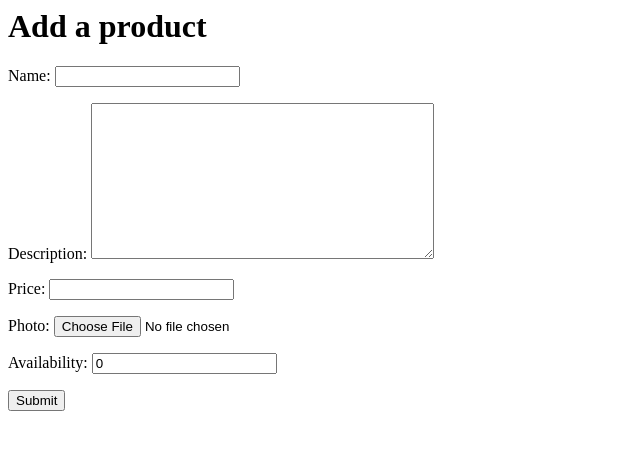
After one commit to wiziz/groceries, a Django app: page /createProduct/ in a window 1280 px wide. The commit adds this page. Shown: the top 450 px of the page, without its empty margins (0-640 px from the left). Run offline with Django 3.2, Linux system fonts and the light colour scheme.

Commit message:
createProduct

```diff
--- a/store/models.py
+++ b/store/models.py
@@ -8,7 +8,7 @@ class products(models.Model):
     description = models.TextField(max_length=10000)
     price = models.DecimalField(decimal_places=2, max_digits=20)
     photo = models.ImageField(upload_to='images', null=True)
-    availablility = models.BooleanField(default=True)
+    availability = models.IntegerField(default=0)
     created = models.DateTimeField(auto_now_add=True)
 
     class Meta:
--- /dev/null
+++ b/store/templates/store/create_Product.html
@@ -0,0 +1,7 @@
+<h1>Add a product</h1>
+
+<form method='POST' action="" enctype="multipart/form-data">
+    {% csrf_token %}
+    {{form.as_p}}
+  <p><button type="submit">Submit</button>
+</form>
--- a/store/templates/store/product_details.html
+++ b/store/templates/store/product_details.html
@@ -3,5 +3,5 @@
 <img src = "{{details.photo.url}}">
 <h3>{{details.price}}</h3>
 <h3>{{details.description}}</h3>
-<h3>{{details.availablility}}</h3>
+<h3>{{details.availability}}</h3>
 <h3>{{details.created}}</h3>
--- a/store/templates/store/products_List.html
+++ b/store/templates/store/products_List.html
@@ -1,5 +1,5 @@
 <h1>Products List</h1>
-
+<h3><a href="{% url 'createProduct'%}">Add Products</a></h3>
 <table>
     <tr>
         <th>Items</th>
--- a/store/urls.py
+++ b/store/urls.py
@@ -1,12 +1,12 @@
 from django.urls import path
-from .views import ProductList
+from .views import ProductList, ProductDetail, createProduct
 from django.conf import settings
 from django.conf.urls.static import static
-from .views import ProductDetail
 
 urlpatterns = [
     path('', ProductList.as_view(), name='products'),
     path('details/<int:pk>/', ProductDetail.as_view(), name='details'),
+    path('createProduct/', createProduct.as_view(), name='createProduct'),
 ]
 
 if settings.DEBUG:
--- a/store/views.py
+++ b/store/views.py
@@ -4,7 +4,9 @@ from django.views.generic.list import ListView
 from django.views.generic.detail import DetailView
 from django.template import RequestContext, Template
 from django.views.generic.edit import CreateView, UpdateView, DeleteView
+from django.urls import reverse_lazy
 from .models import products
+from django import forms
 # Create your views here.
 
 
@@ -18,3 +20,10 @@ class ProductDetail(DetailView):
     model = products
     template_name = 'store/product_details.html'
     context_object_name = 'details'
+
+
+class createProduct(CreateView):
+    model = products
+    template_name = 'store/create_Product.html'
+    fields = '__all__'
+    success_url = reverse_lazy('products')
```
Also changed, not shown: db.sqlite3, store/images/nutella.PNG (added), store/images/nutella.jpg (added), store/images/nutella_98AmHCA.jpg (added), store/images/nutella_C0aoCed.jpg (added), store/migrations/0003_auto_20210406_2000.py (added).
